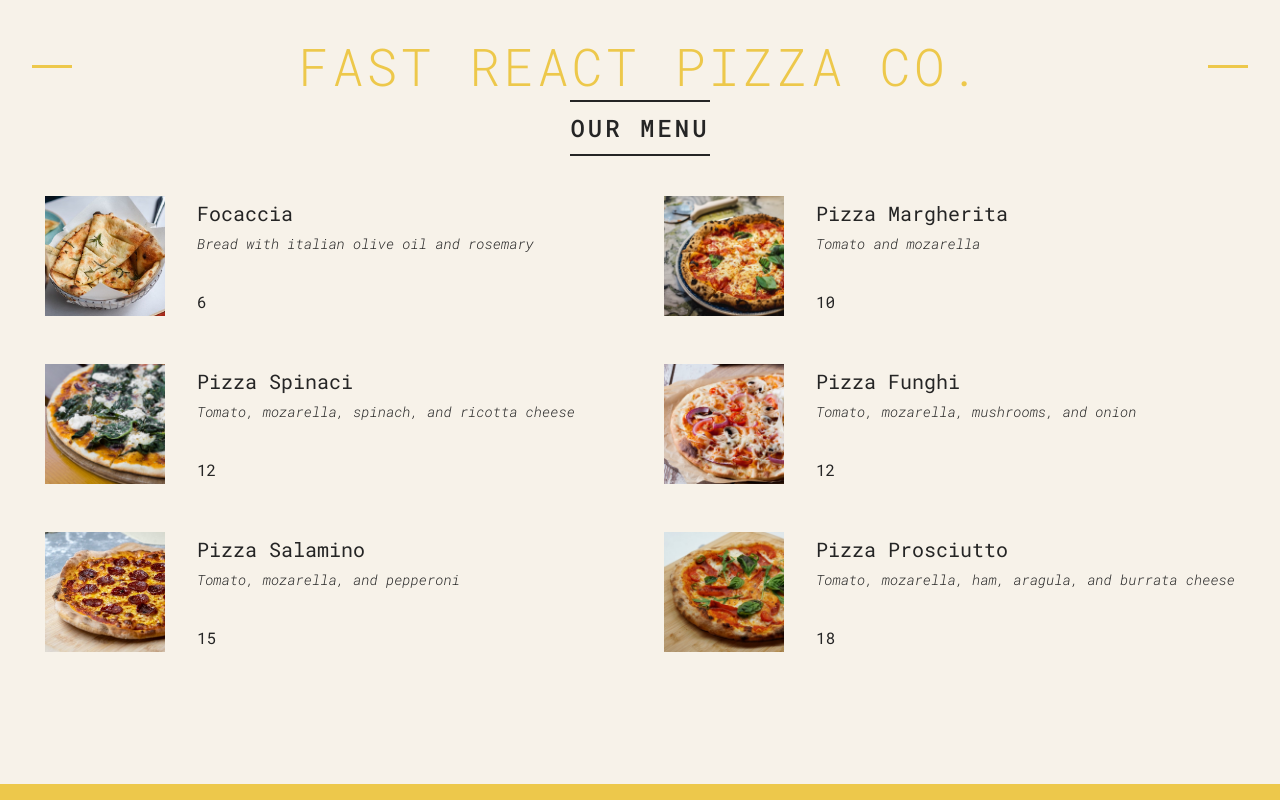
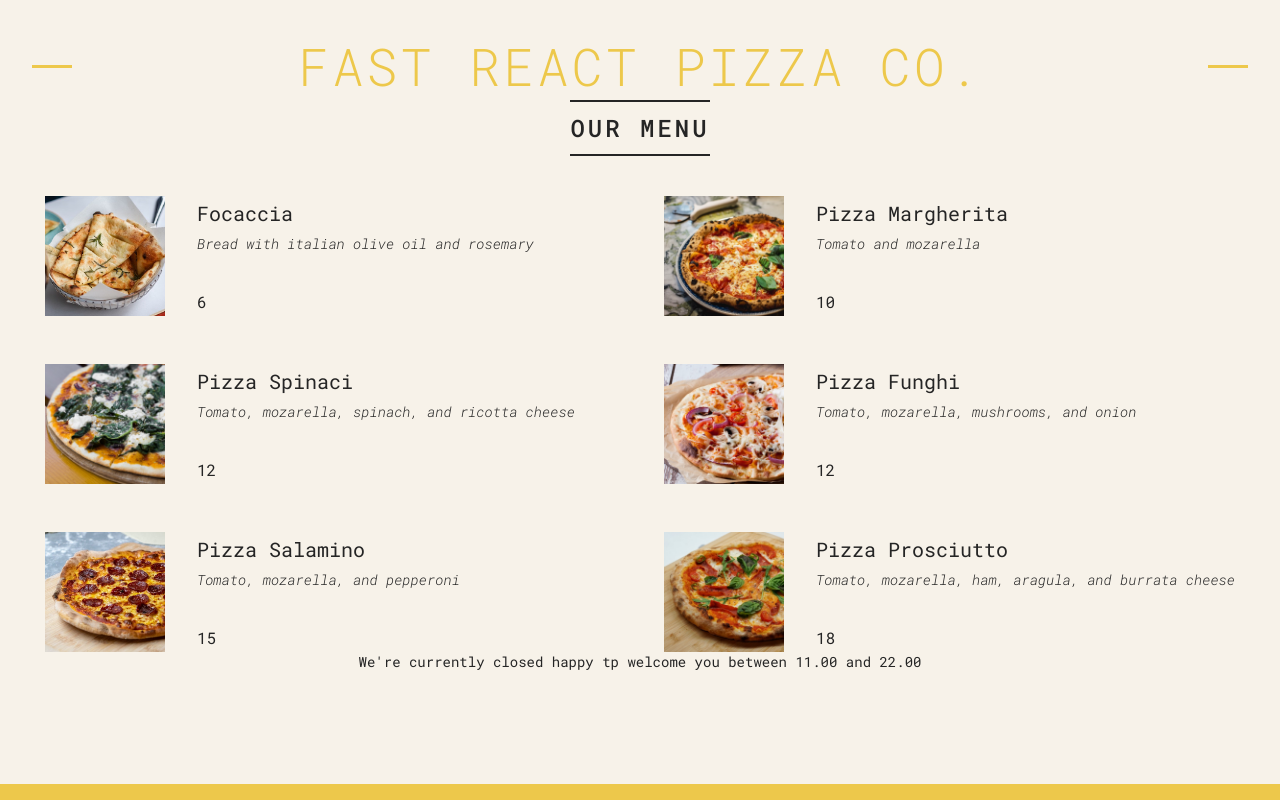
Before and after one commit to Huertz/pizza-menu, a React (Vite) app: page / in a window 1280 px wide. Built offline with nearby package versions, Linux system fonts and the light colour scheme.

Commit message:
? : conditional

```diff
--- a/src/main.jsx
+++ b/src/main.jsx
@@ -70,9 +70,12 @@
 
 function Menu() {
   const pizzas = pizzaData;
+  const numPizzas = pizzas.length;
   return (
     <main className='menu'>
       <h2>Our Menu</h2>
+
+      {numPizzas > 0 ? (
         <ul className='pizzas'>
           {pizzaData.map((pizza) => (
             <Pizza
@@ -81,6 +84,9 @@
             />
           ))}
         </ul>
+      ) : (
+        <p>We're still working on our menu. Please come back later</p>
+      )}
     </main>
   );
 }
@@ -111,10 +117,17 @@
 
   return (
     <footer className='footer'>
-      {isOpen && (
+      {isOpen === true ? (
         <div className='order'>
           <p>We're open until {closeHour}.00. Come visit us or order online</p>
           <button className='btn'>Order</button>
+        </div>
+      ) : (
+        <div className='order'>
+          <p>
+            We're currently closed happy tp welcome you between {openHour}.00
+            and {closeHour}.00
+          </p>
         </div>
       )}
     </footer>
```
Lines whose indentation alone changed are shown as unchanged.
